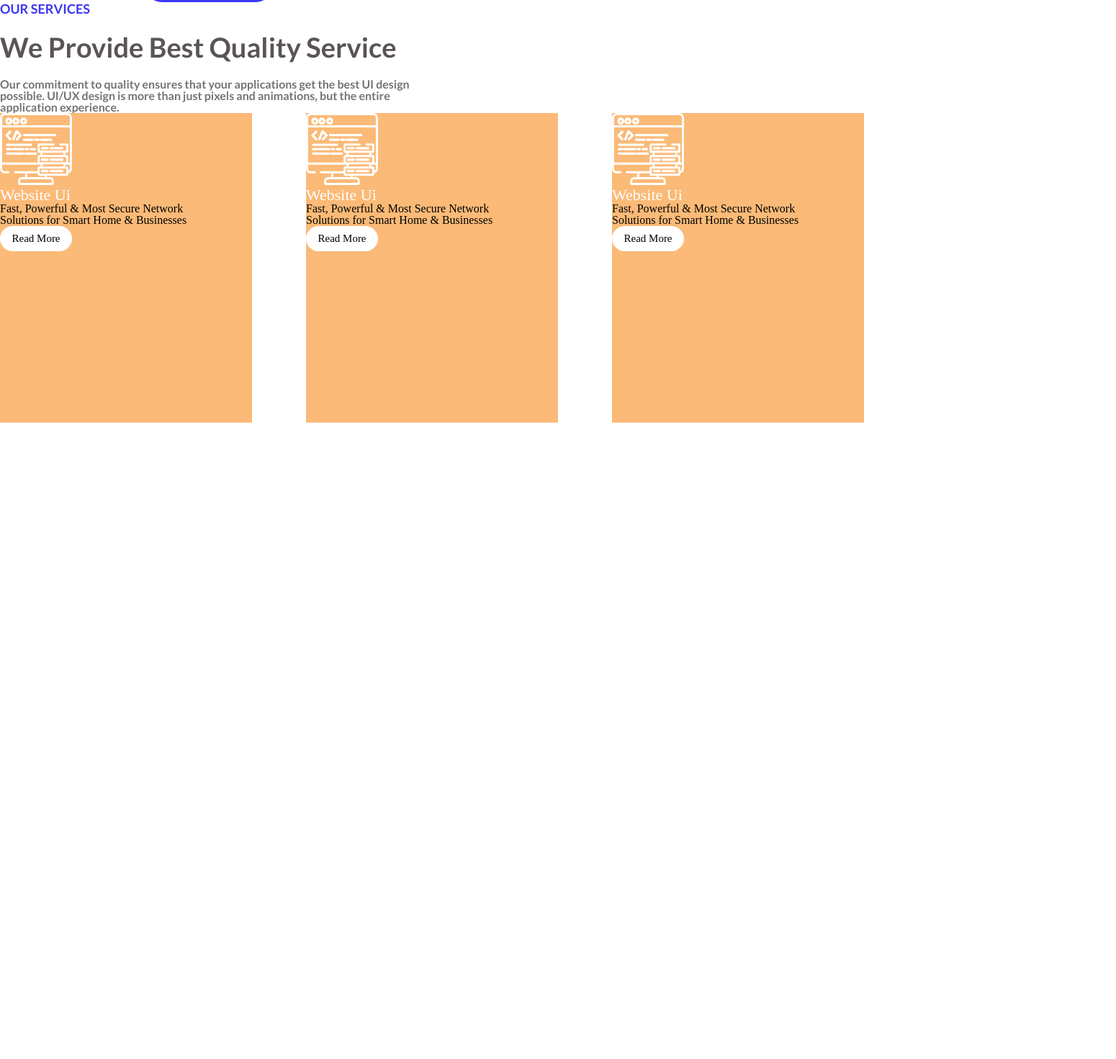
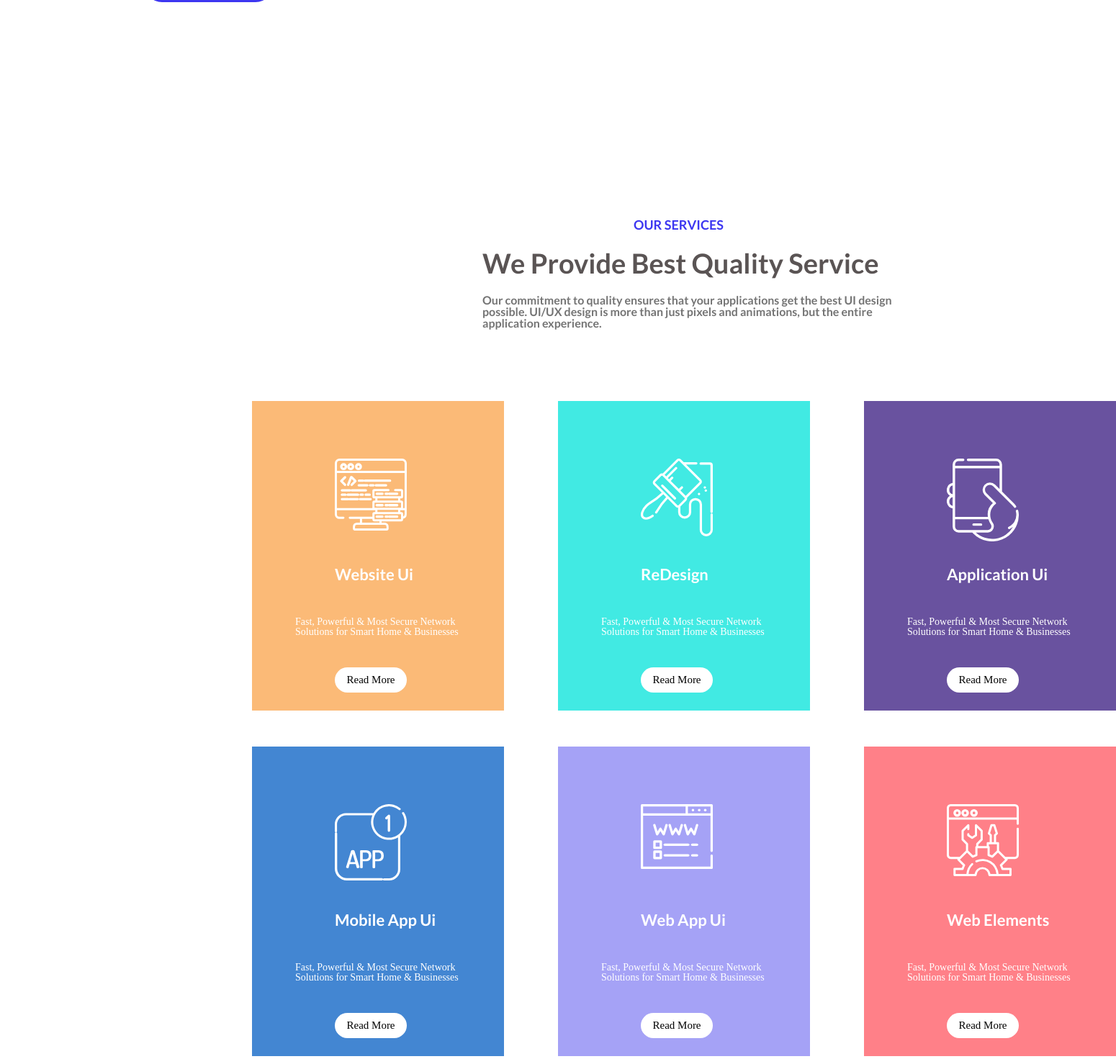
Before and after one commit to Mamba1331/lecture7-flex, a plain HTML site: page index.html in a window 1280 px wide. Shown: the part 1051-2522 px from the top of the page at 72% size, 1550 px wide, since content can reach past the window. Before the commit the page ends 1638 px from the top, so only its background shows below. Drawn offline with Linux system fonts and the light colour scheme.

Commit message:
end site

```diff
--- a/css/style.css
+++ b/css/style.css
@@ -28,6 +28,7 @@ ul{
     display: flex;
     align-items: center;
     justify-content: space-between;
+    margin-bottom: 300px;
 }
 .section-left-half{
     margin-top: 300px;
@@ -65,9 +66,14 @@ ul{
 }
 /*end first section*/
 /* start second scrtion */
+.second-section-info-div{
+    margin-left: 670px;
+    margin-bottom: 100px;
+}
 .second-section-div-h3{
     font-size: 18px;
     color: #3D37F1;
+    padding-left: 210px;
     margin-bottom: 25px;
     font-family: 'Lato', sans-serif;
 }
@@ -91,17 +97,109 @@ ul{
     width: 1200px;
     display: flex;
     justify-content: space-between;
+    margin-left: 350px;
+    margin-bottom: 50px;
 }
 .top-first-card{
     width: 350px;
     height: 430px;
     background-color: #FBBA77;
+    position: relative;
 }
-.top-first-card-h3{
+.card-img{
+    position: absolute;
+    left: 115px;
+    top: 80px;
+}
+.top-card-h3{
     font-size: 22px;
     color: #FFFFFF;
+    font-family: 'Lato', sans-serif;
+    position: absolute;
+    left: 115px;
+    top: 230px;
 }
-.top-first-card-p-div{
+.top-card-p-div{
+    position: absolute;
+    left: 60px;
+    top: 300px;
+    width: 260px;
+}
+.card-text{
+    color: #FFFFFF;
+    font-size: 14px;
+}
+.click-div{
+    width: 100px;
+    height: 35px;
+    background-color: #FFFFFF;
+    border-radius: 50px;
+    font-size: 15px;
+    display: flex;
+    justify-content: center;
+    align-items: center;
+    position: absolute;
+    left: 115px;
+    top: 370px;
+}
+/*end first card*/
+/* start secondcard*/
+.first-three-card-div{
+    width: 1200px;
+    display: flex;
+    justify-content: space-between;
+}
+.top-second-card{
+    width: 350px;
+    height: 430px;
+    background-color: #41EAE3;
+    position: relative;
+}
+/*end second card*/
+/* start third card*/
+.first-three-card-div{
+    width: 1200px;
+    display: flex;
+    justify-content: space-between;
+}
+.top-third-card{
+    width: 350px;
+    height: 430px;
+    background-color: #69529F;
+    position: relative;
+}
+/*end top cards*/
+/*start bottom cards*/
+.second-three-card-div{
+    width: 1200px;
+    display: flex;
+    justify-content: space-between;
+    margin-left: 350px;
+    margin-bottom: 50px;
+}
+.bottom-first-card{
+    width: 350px;
+    height: 430px;
+    background-color: #4386D2;
+    position: relative;
+}
+.card-img{
+    position: absolute;
+    left: 115px;
+    top: 80px;
+}
+.bottom-card-h3{
+    font-size: 22px;
+    color: #FFFFFF;
+    font-family: 'Lato', sans-serif;
+    position: absolute;
+    left: 115px;
+    top: 230px;
+}
+.bottom-card-p-div{
+    position: absolute;
+    left: 60px;
+    top: 300px;
     width: 260px;
 }
 .click-div{
@@ -113,4 +211,33 @@ ul{
     display: flex;
     justify-content: center;
     align-items: center;
+    position: absolute;
+    left: 115px;
+    top: 370px;
 }
+/*end first card*/
+/* start secondcard*/
+.second-three-card-div{
+    width: 1200px;
+    display: flex;
+    justify-content: space-between;
+}
+.bottom-second-card{
+    width: 350px;
+    height: 430px;
+    background-color: #A5A2F6;
+    position: relative;
+}
+/*end second card*/
+/* start third card*/
+.first-three-card-div{
+    width: 1200px;
+    display: flex;
+    justify-content: space-between;
+}
+.bottom-third-card{
+    width: 350px;
+    height: 430px;
+    background-color: #FF8088;
+    position: relative;
+}
--- a/index.html
+++ b/index.html
@@ -47,8 +47,9 @@
                 <img src="images/section one  img.png" alt="section image">
             </div>
         </section>
-        <section>
-           <div>
+        <!--end first section-->
+        <section class="second-section">
+           <div class="second-section-info-div">
                <h3 class="second-section-div-h3"> OUR SERVICES</h3>
                <h3 class="secont-section-div-h3-title">We Provide Best Quality Service </h3>
               <div class="text-div">
@@ -63,30 +64,58 @@
            <!--end secont section first text task -->
            <div class="first-three-card-div">
               <div class="top-first-card">
-                <img src="images/001-data.svg" alt="data-img">
-                <h3 class="top-first-card-h3">Website Ui</h3>
-                <div class="top-first-card-p-div"><p>Fast, Powerful & Most Secure
+                 <img class="card-img" src="images/001-data.svg" alt="data-img">
+                 <h3 class="top-card-h3">Website Ui</h3>
+                 <div class="top-card-p-div"><p class="card-text">Fast, Powerful & Most Secure
                    Network Solutions for Smart
                     Home & Businesses</p></div>
-                <div class="click-div">Read More</div>
+                 <div class="click-div">Read More</div>
               </div>
-              <div class="top-first-card">
-                <img src="images/001-data.svg" alt="data-img">
-                <h3 class="top-first-card-h3">Website Ui</h3>
-                <div class="top-first-card-p-div"><p>Fast, Powerful & Most Secure
+              <div class="top-second-card">
+                 <img class="card-img" src="images/003-paint.svg" alt="data-img">
+                 <h3 class="top-card-h3">ReDesign</h3>
+                 <div class="top-card-p-div"><p class="card-text">Fast, Powerful & Most Secure
                    Network Solutions for Smart
                     Home & Businesses</p></div>
-                <div class="click-div">Read More</div>
+                 <div class="click-div">Read More</div>
               </div>
-              <div class="top-first-card">
-                <img src="images/001-data.svg" alt="data-img">
-                <h3 class="top-first-card-h3">Website Ui</h3>
-                <div class="top-first-card-p-div"><p>Fast, Powerful & Most Secure
+              <div class="top-third-card">
+                 <img class="card-img" src="images/002-phone.svg" alt="data-img">
+                 <h3 class="top-card-h3">Application Ui</h3>
+                 <div class="top-card-p-div"><p class="card-text">Fast, Powerful & Most Secure
                    Network Solutions for Smart
                     Home & Businesses</p></div>
-                <div class="click-div">Read More</div>
+                 <div class="click-div">Read More</div>
               </div>
            </div>
+           <!--end first top cards-->
+           <!--start bottom cards-->
+           <div class="second-three-card-div">
+            <div class="bottom-first-card">
+               <img class="card-img" src="images/004-app.svg" alt="data-img">
+               <h3 class="bottom-card-h3">Mobile App Ui</h3>
+               <div class="bottom-card-p-div"><p class="card-text">Fast, Powerful & Most Secure
+                 Network Solutions for Smart
+                  Home & Businesses</p></div>
+               <div class="click-div">Read More</div>
+            </div>
+            <div class="bottom-second-card">
+               <img class="card-img" src="images/006-domain-registration.svg" alt="data-img">
+               <h3 class="bottom-card-h3">Web App Ui</h3>
+               <div class="bottom-card-p-div"><p class="card-text">Fast, Powerful & Most Secure
+                 Network Solutions for Smart
+                  Home & Businesses</p></div>
+               <div class="click-div">Read More</div>
+            </div>
+            <div class="bottom-third-card">
+               <img class="card-img" src="images/005-repair.svg" alt="data-img">
+               <h3 class="bottom-card-h3">Web Elements</h3>
+               <div class="bottom-card-p-div"><p class="card-text">Fast, Powerful & Most Secure
+                 Network Solutions for Smart
+                  Home & Businesses</p></div>
+               <div class="click-div">Read More</div>
+            </div>
+         </div>
         </section>
         <footer>
 
```
